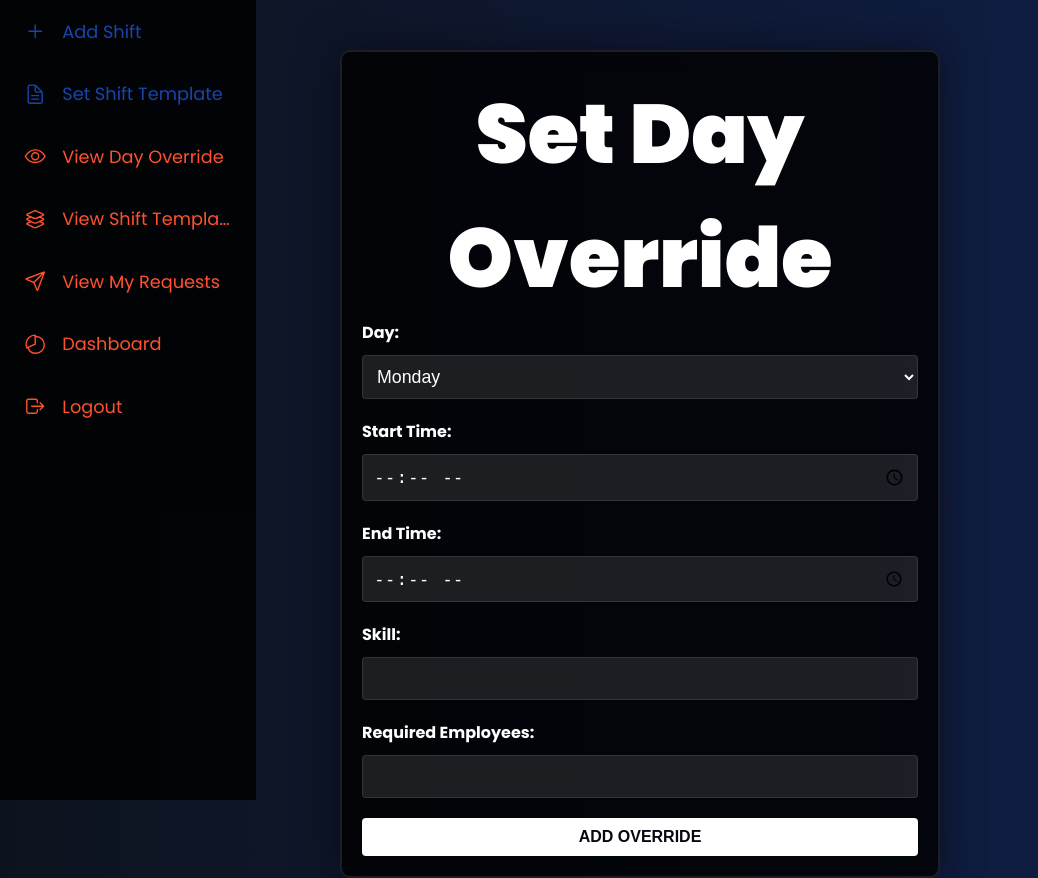
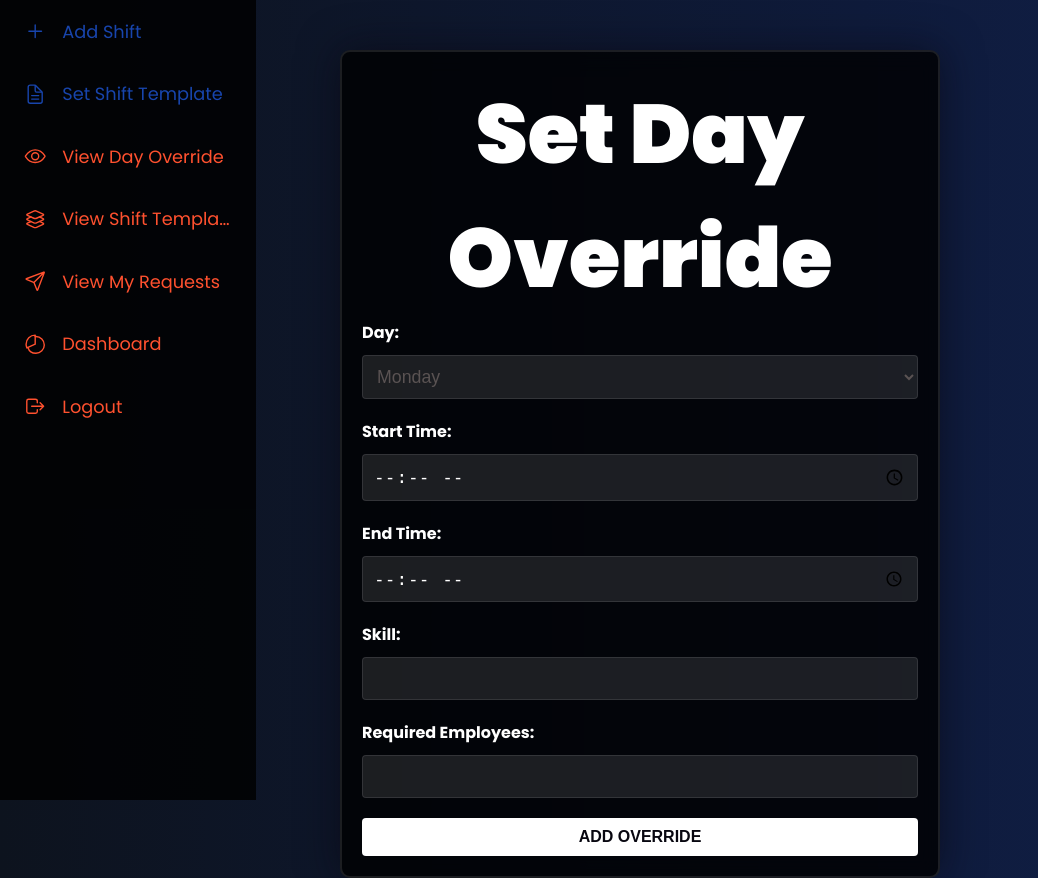
Before and after one commit to p-ivanovv/Mladi-Bogati-Tuesari, a Flask app: page /set_day_override in a window 1280 px wide. Shown: the whole page, without its empty margins (0-1038 px from the left). Run offline with Flask 3, Linux system fonts and the light colour scheme; a user stored in the database is signed in.

Commit message:
colour fix label

```diff
--- a/templates/set_day_override.html
+++ b/templates/set_day_override.html
@@ -9,15 +9,18 @@
         body {
           overflow-y: scroll;
         }
+        label {
+          color: black;
+        }
       </style>
 </head>
-<body style="background-color: #080710;"> <!-- Dark background -->
+<body>
     {% include 'navbar.html' %}
     <div class="override-container">
         <h1>Set Day Override</h1>
         <form class="override-form" method="POST" action="{{ url_for('set_day_override') }}">
             <label for="day">Day:</label>
-            <select name="day" required>
+            <select name="day" required style="color: rgb(90, 83, 83);">
                 <option value="Mon">Monday</option>
                 <option value="Tue">Tuesday</option>
                 <option value="Wed">Wednesday</option>
```
